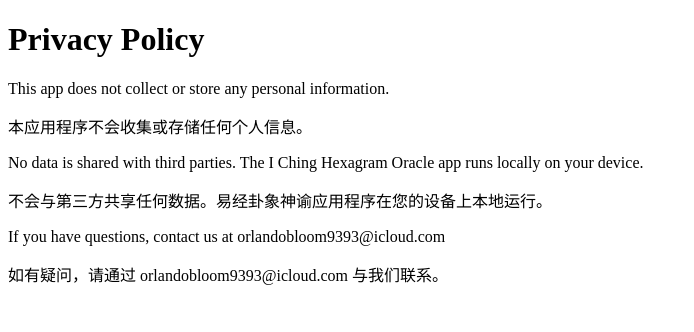
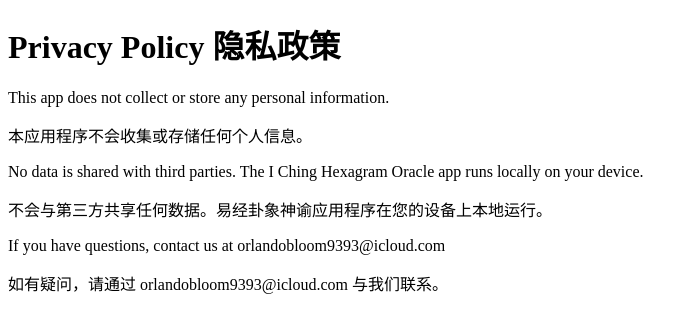
Before and after one commit to 8q5jzn782y-coder/I-Ching-Hexagram-Oracle-Legal, a plain HTML site: page privacy-policy.html in a window 1280 px wide. Shown: the whole page, without its empty margins (0-694 px from the left). Drawn offline with Linux system fonts and the light colour scheme.

Commit message:
Add Chinese translation to privacy policy header

```diff
--- a/privacy-policy.html
+++ b/privacy-policy.html
@@ -5,7 +5,7 @@
   <title>Privacy Policy</title>
 </head>
 <body>
-  <h1>Privacy Policy</h1>
+  <h1>Privacy Policy 隐私政策</h1>
 <p>This app does not collect or store any personal information.</p>
 <p>本应用程序不会收集或存储任何个人信息。</p>
 
```
